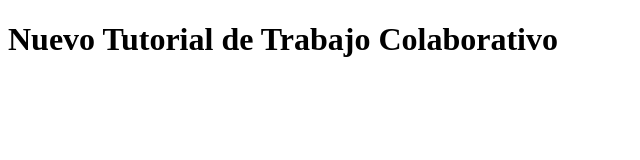
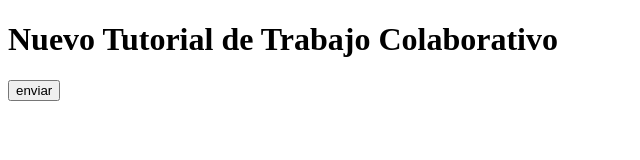
Before and after one commit to freddyariash/hello-world-git, a plain HTML site: page index.html in a window 1280 px wide. Shown: the whole page, without its empty margins (0-640 px from the left). Drawn offline with Linux system fonts and the light colour scheme.

Commit message:
Se agregó form con botón enviar

```diff
--- a/index.html
+++ b/index.html
@@ -7,5 +7,8 @@
 </head>
 <body>
     <h1>Nuevo Tutorial de Trabajo Colaborativo</h1>
+    <form action="#" method="GET">
+        <input type="button" value="enviar">
+    </form>
 </body>
 </html>
```
